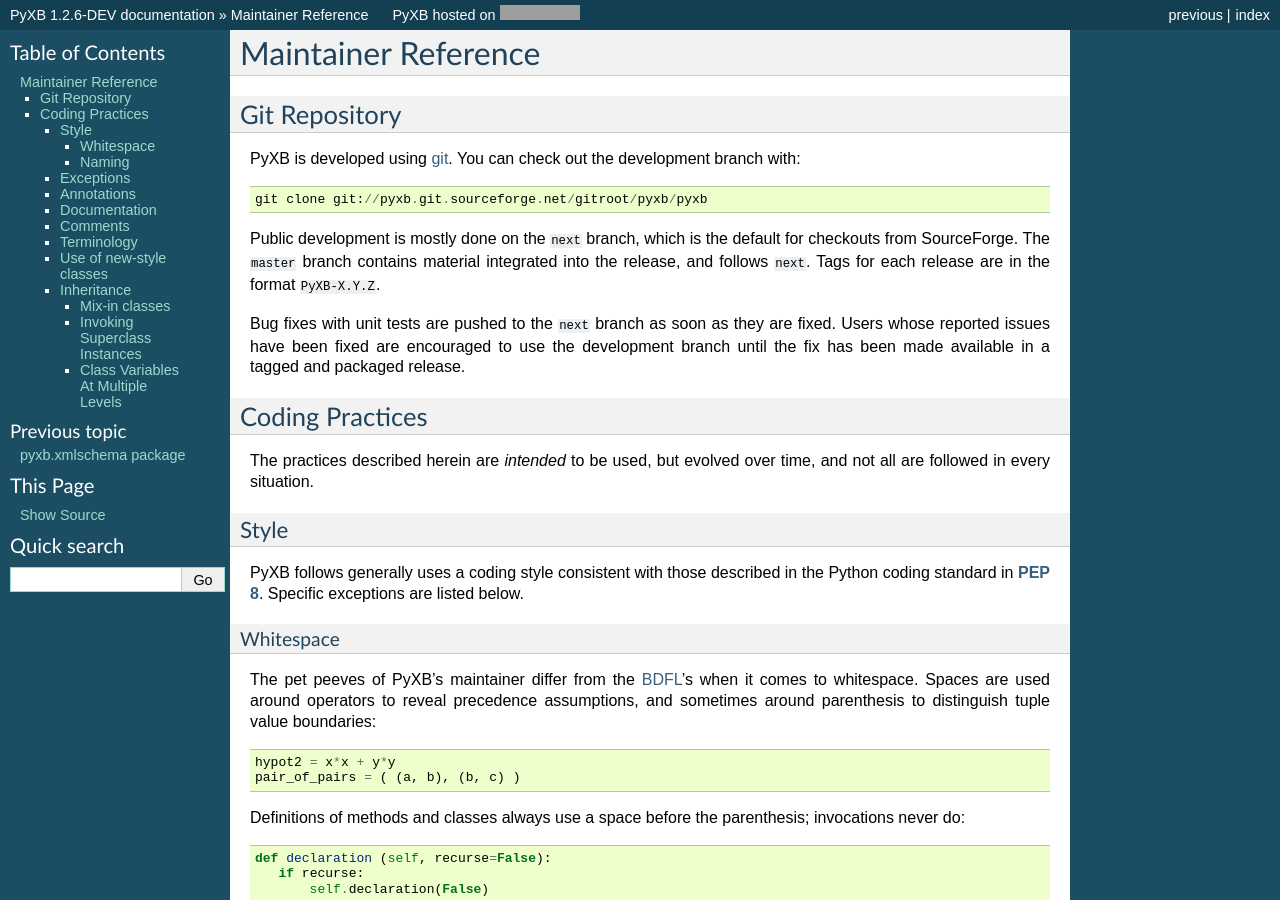
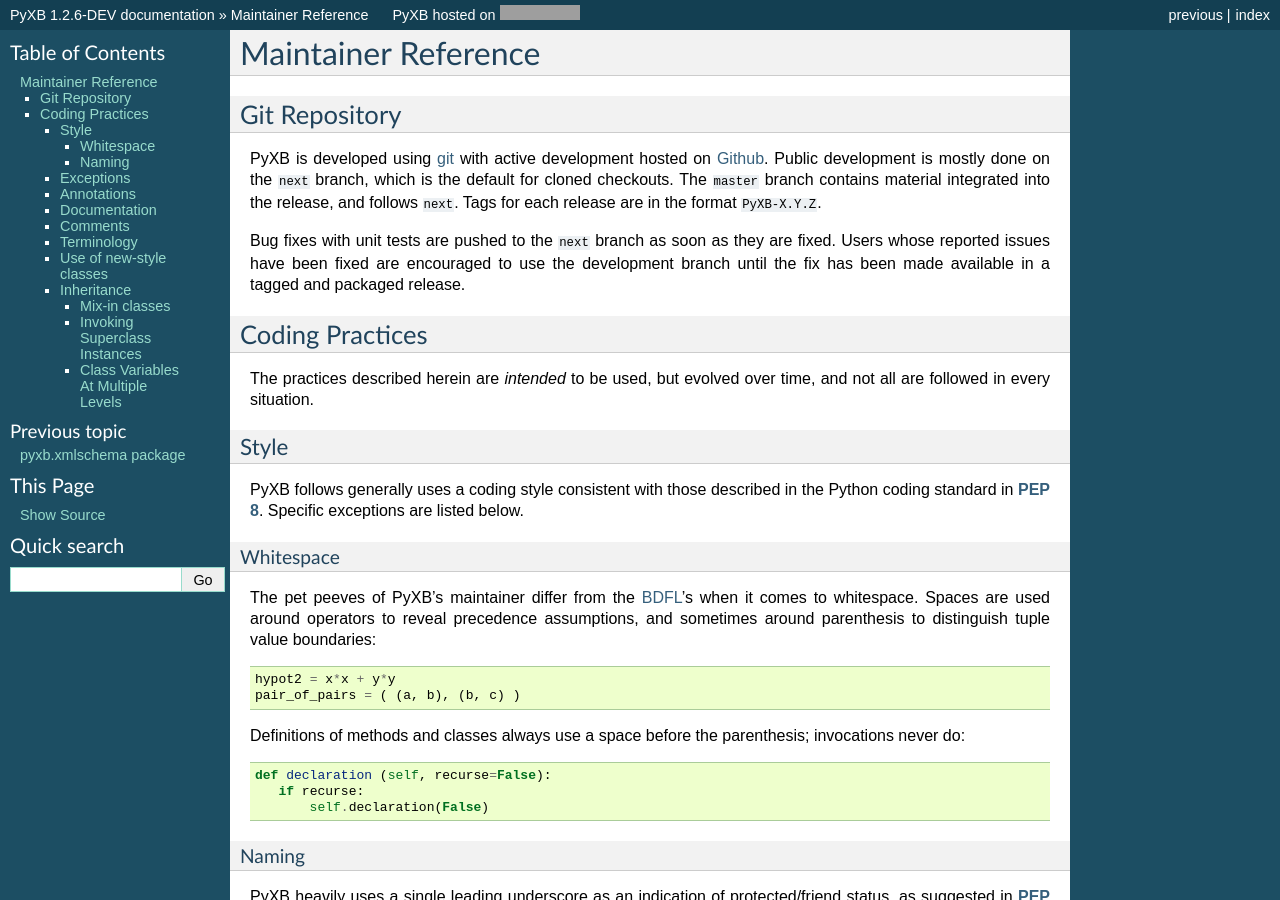
Before and after one commit to pabigot/pyxb, a Sphinx documentation site: the page built from doc/maintref.txt, in a window 1280 px wide and 900 px high. Built offline with Sphinx 7.4.7, drawn with Linux system fonts in a browser that asks for light colours; pages that are not in the unit, such as notebooks, are missing from menus; grey boxes are pictures that could not be loaded.

Commit message:
doc/maintref: update repository reference to github

```diff
--- a/doc/maintref.txt
+++ b/doc/maintref.txt
@@ -7,20 +7,17 @@
 Git Repository
 **************
 
-PyXB is developed using `git <http://gitscm.org>`_.  You can check out the
-development branch with::
-
- git clone git://pyxb.git.sourceforge.net/gitroot/pyxb/pyxb
-
+PyXB is developed using `git <http://gitscm.org>`_ with active
+development hosted on `Github <https://github.com/pabigot/pyxb>`_.
 Public development is mostly done on the ``next`` branch, which is the
-default for checkouts from SourceForge.  The ``master`` branch contains
-material integrated into the release, and follows ``next``.  Tags for each
+default for cloned checkouts.  The ``master`` branch contains material
+integrated into the release, and follows ``next``.  Tags for each
 release are in the format ``PyXB-X.Y.Z``.
 
-Bug fixes with unit tests are pushed to the ``next`` branch as soon as they
-are fixed.  Users whose reported issues have been fixed are encouraged to
-use the development branch until the fix has been made available in a tagged
-and packaged release.
+Bug fixes with unit tests are pushed to the ``next`` branch as soon as
+they are fixed.  Users whose reported issues have been fixed are
+encouraged to use the development branch until the fix has been made
+available in a tagged and packaged release.
 
 Coding Practices
 ****************
```
